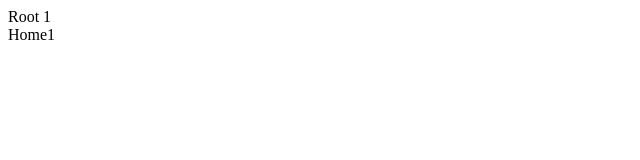
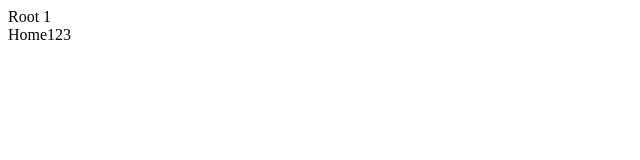
Before and after one commit to vladhybalo/kids-awards, a React (Vite) app: page / in a window 1280 px wide. Shown: the top 160 px of the page, without its empty margins (0-640 px from the left). Built offline with nearby package versions, Linux system fonts and the light colour scheme.

Commit message:
Change home description (#4)
change home description

```diff
--- a/src/Home.jsx
+++ b/src/Home.jsx
@@ -2,7 +2,7 @@ import React from "react";
 
 const Home = () => {
 
-	return <div>Home1</div>
+	return <div>Home123</div>
 }
 
 export default Home;
```
